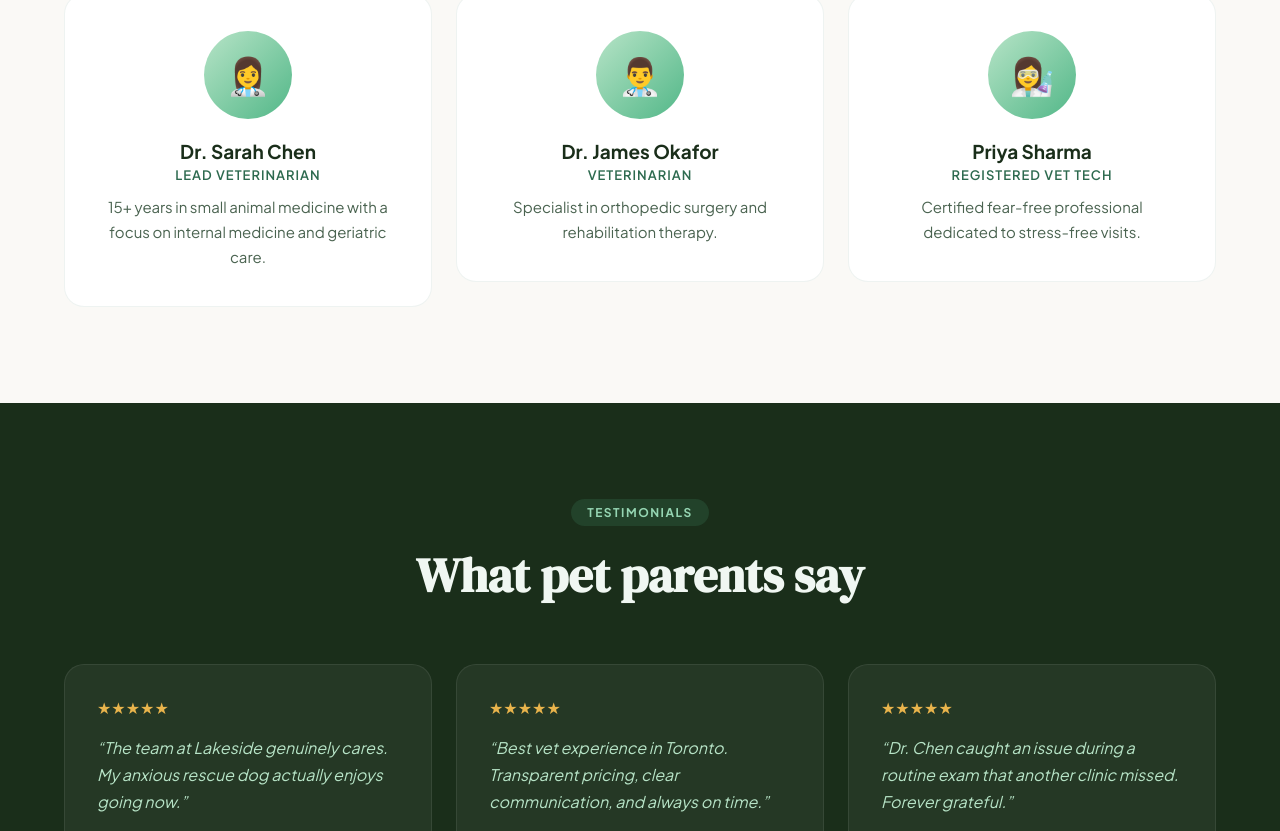
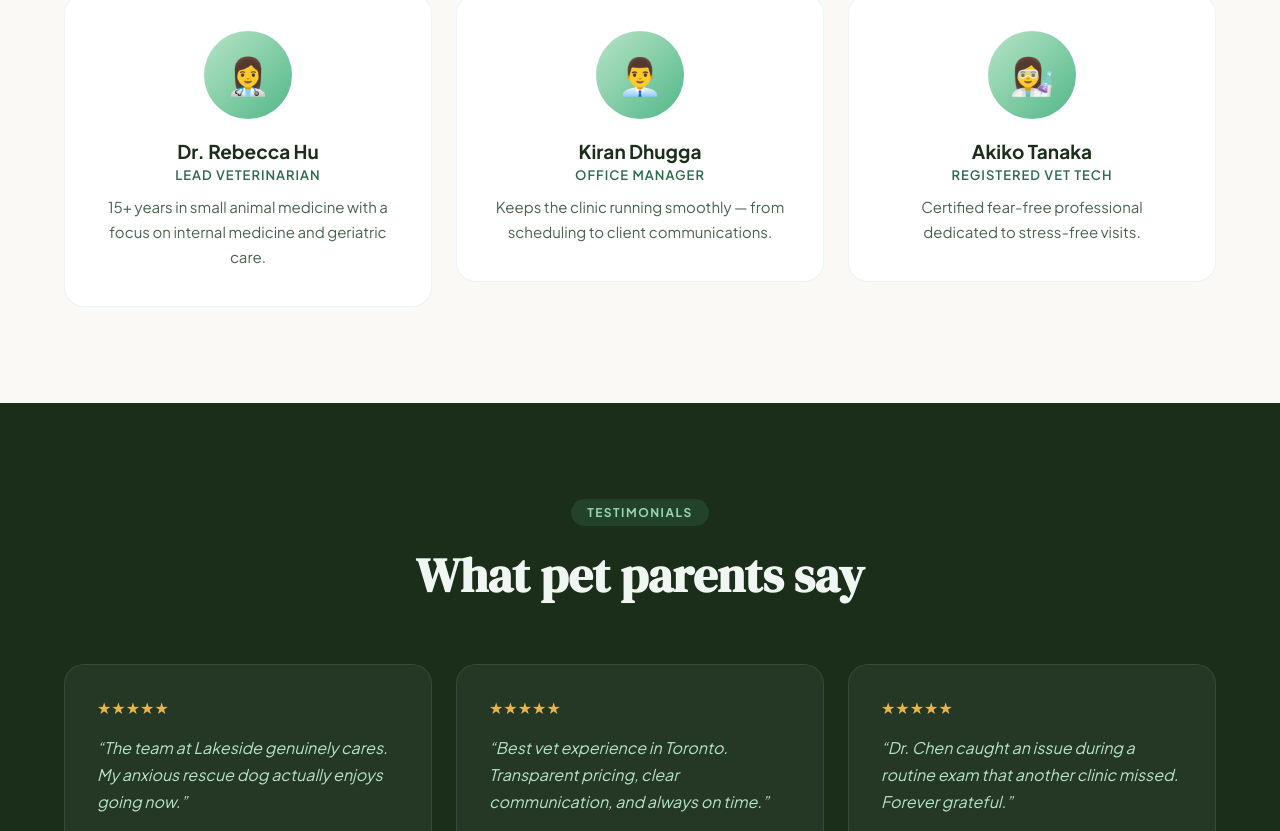
Before and after one commit to skryptailabs/lakeside-vet, a Next.js app: page / in a window 1280 px wide. Shown: the part 2039-2870 px from the top of the page. Built offline with nearby package versions, Linux system fonts and the light colour scheme.

Commit message:
update team + fix build

```diff
--- a/app/page.tsx
+++ b/app/page.tsx
@@ -14,9 +14,9 @@ const services = [
 ];
 
 const team = [
-  { name: "Dr. Sarah Chen", role: "Lead Veterinarian", bio: "15+ years in small animal medicine with a focus on internal medicine and geriatric care.", emoji: "👩‍⚕️" },
-  { name: "Dr. James Okafor", role: "Veterinarian", bio: "Specialist in orthopedic surgery and rehabilitation therapy.", emoji: "👨‍⚕️" },
-  { name: "Priya Sharma", role: "Registered Vet Tech", bio: "Certified fear-free professional dedicated to stress-free visits.", emoji: "👩‍🔬" },
+  { name: "Dr. Rebecca Hu", role: "Lead Veterinarian", bio: "15+ years in small animal medicine with a focus on internal medicine and geriatric care.", emoji: "👩‍⚕️" },
+  { name: "Kiran Dhugga", role: "Office Manager", bio: "Keeps the clinic running smoothly — from scheduling to client communications.", emoji: "👨‍💼" },
+  { name: "Akiko Tanaka", role: "Registered Vet Tech", bio: "Certified fear-free professional dedicated to stress-free visits.", emoji: "👩‍🔬" },
 ];
 
 const hours = [
```
